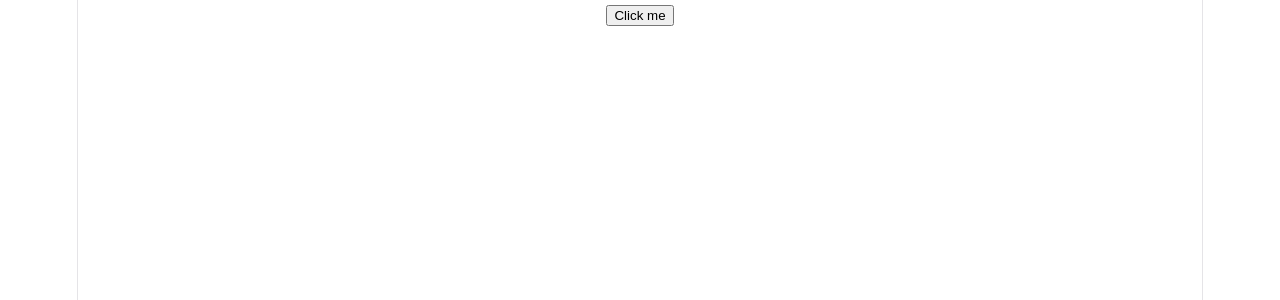
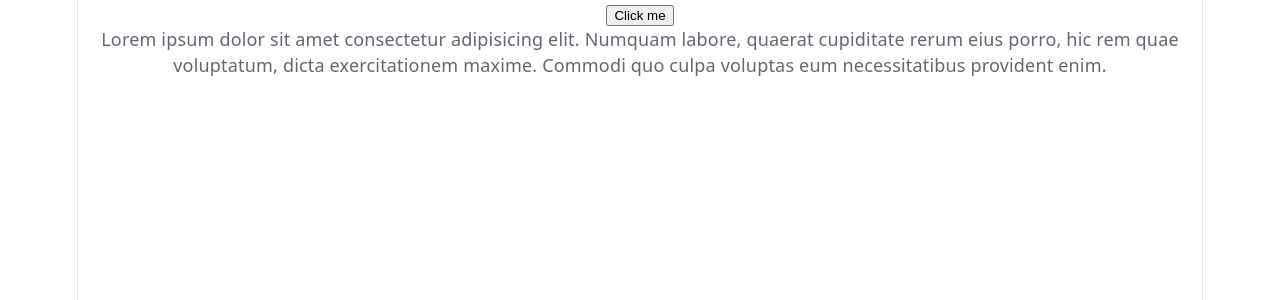
Before and after one commit to kirtikaushik1206/ReactJS-notes, a React (Vite) app in the folder basic-react-app/: page / in a window 1280 px wide. Shown: the top 300 px of the page. Built offline with nearby package versions, Linux system fonts and the light colour scheme.

Commit message:
Handling non-click events

```diff
--- a/basic-react-app/src/button.jsx
+++ b/basic-react-app/src/button.jsx
@@ -1,8 +1,10 @@
 
 function printHello(){
-    console.log("hiii kirti");
+    console.log("hiii ");
 }
-
+function printName(){
+    console.log("Ayush");
+}
 
 export default function Button(){
     return(
@@ -10,7 +12,7 @@ export default function Button(){
 <div>
 
   <button onClick={printHello}>Click me</button>
-
+<p onMouseOver={printName}>Lorem ipsum dolor sit amet consectetur adipisicing elit. Numquam labore, quaerat cupiditate rerum eius porro, hic rem quae voluptatum, dicta exercitationem maxime. Commodi quo culpa voluptas eum necessitatibus provident enim.</p>
 
 
 
```
